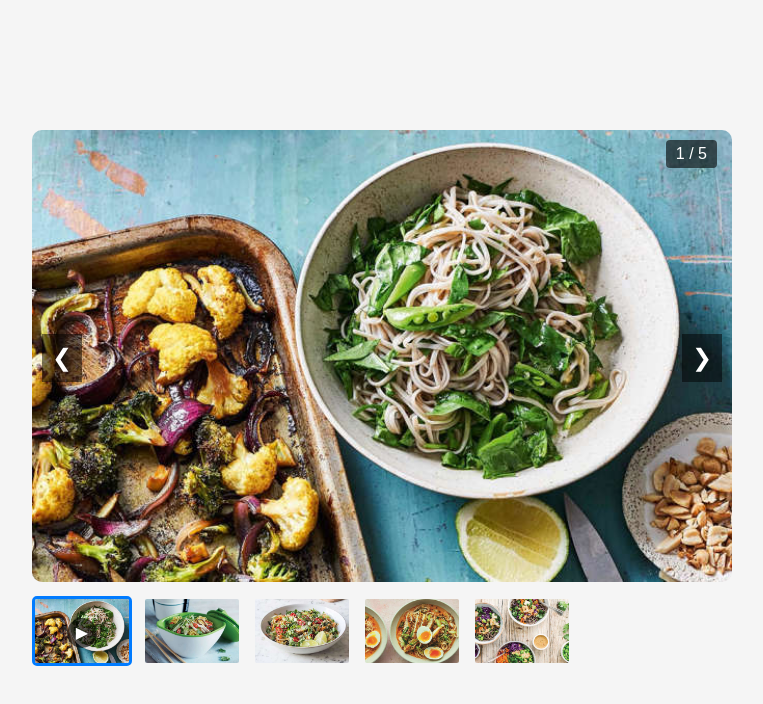
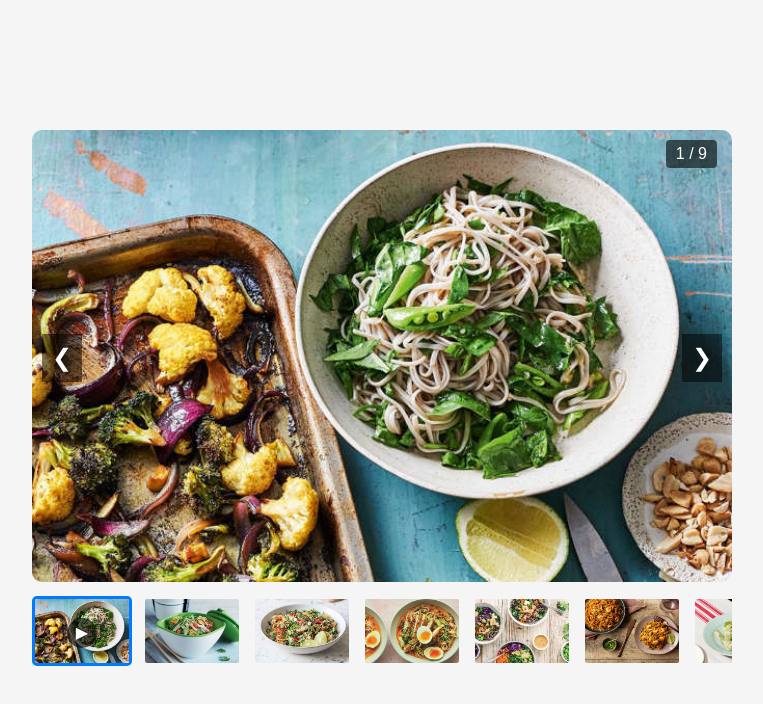
Before and after one commit to shagib/Simple-Slider, a plain HTML site: page index.html in a window 1280 px wide. Shown: the whole page, without its empty margins (258-1021 px from the left). Drawn offline with Linux system fonts and the light colour scheme.

Commit message:
update some code

```diff
--- a/script.js
+++ b/script.js
@@ -1,9 +1,13 @@
-const images = [
+ const images = [
       "images/slide.jpg",
       "images/slide-2.jpg",
       "images/slide-3.jpg",
       "images/slide-4.jpg",
-      "images/slide-5.jpg"
+      "images/slide-5.jpg",
+      "images/slide-7.jpg",
+      "images/slide-8.jpg",
+      "images/slide-9.jpg",
+      "images/slide-10.jpg"
     ];
 
     let currentIndex = 0;
```
Also changed, not shown: index.html (indentation only).
